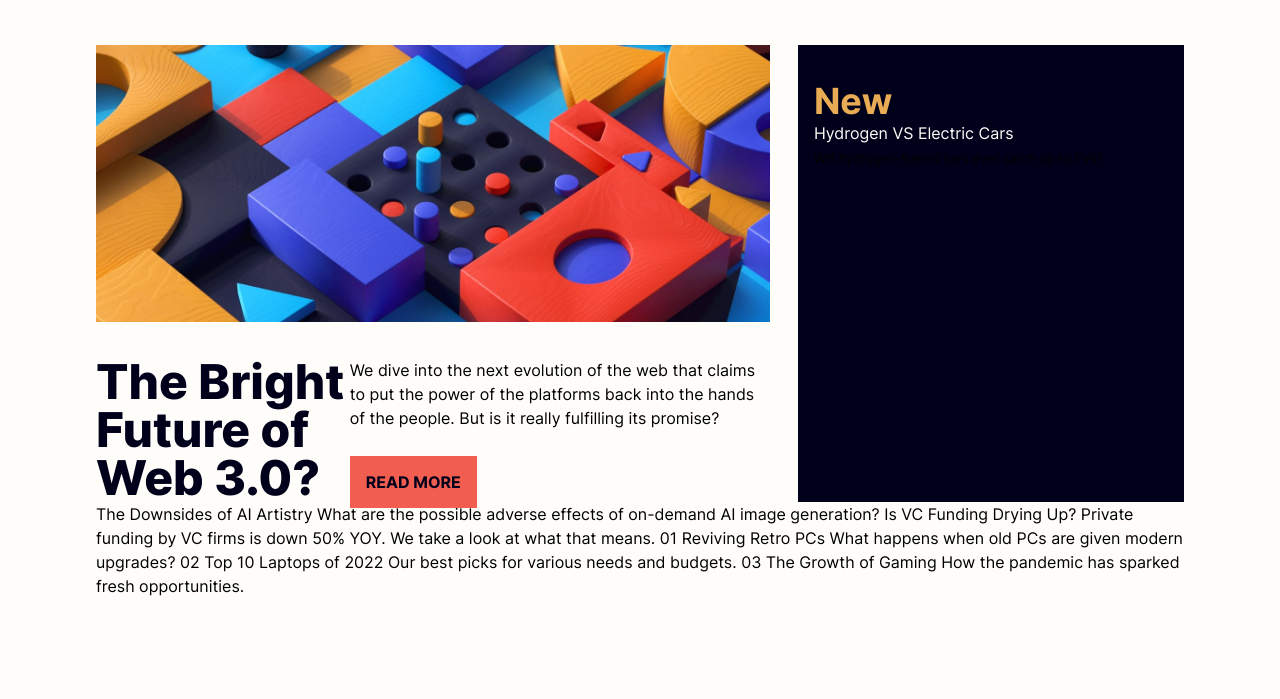
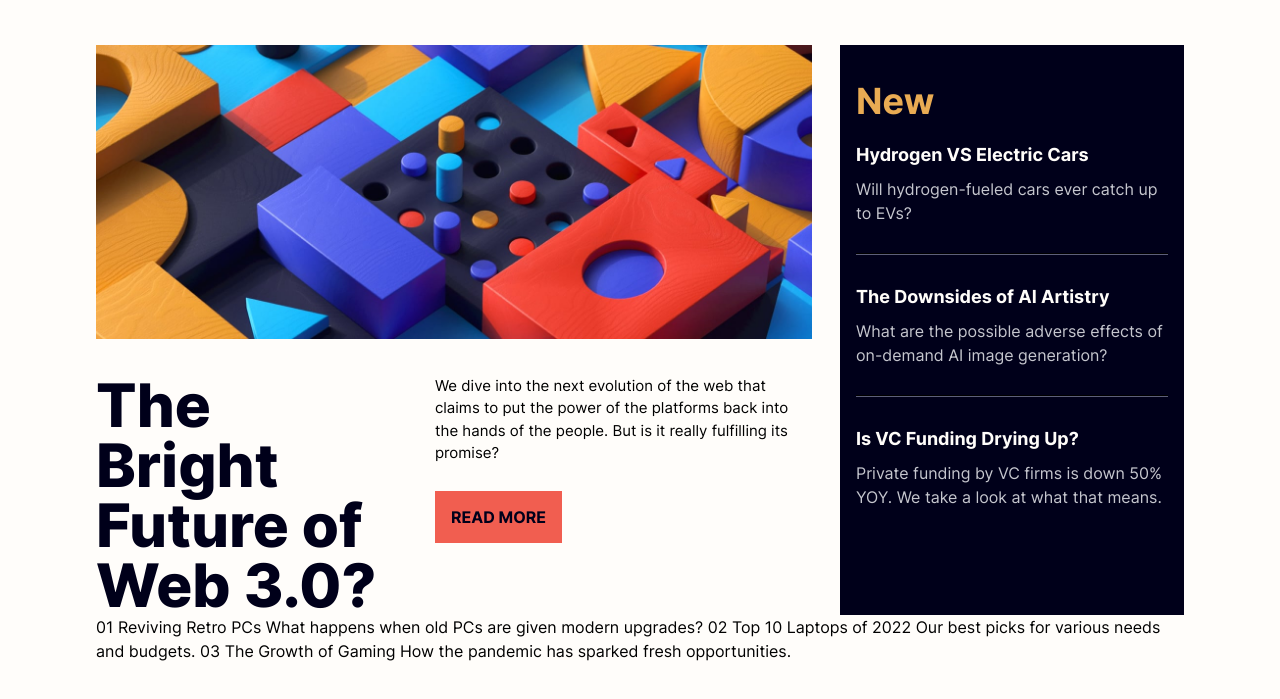
Before and after one commit to peppe2412/News-homepage, a website: page src/index.html in a window 1280 px wide. Shown: the part 137-836 px from the top of the page. Drawn offline with Linux system fonts and the light colour scheme.

Commit message:
Finished content article and new section

```diff
--- a/src/index.html
+++ b/src/index.html
@@ -32,8 +32,8 @@
       </nav>
     </header>
 
-    <main class="flex gap-7">
-      <article>
+    <main class="container grid grid-cols-12 gap-7">
+      <article class="col-span-8">
         <div class="mb-9">
           <div>
             <img
@@ -42,38 +42,64 @@
             />
           </div>
         </div>
-        <div class="flex gap-1">
-          <h1 class="text-5xl">The Bright Future of Web 3.0?</h1>
+        <div class="flex gap-10">
           <div>
-            <p class="mb-10">
+            <h1 class="text-6xl">The Bright Future of Web 3.0?</h1>
+          </div>
+          <div class="flex flex-col">
+            <p class="mb-10 text-[15px]">
               We dive into the next evolution of the web that claims to put the
               power of the platforms back into the hands of the people. But is
               it really fulfilling its promise?
             </p>
-            <a
-              class="bg-(--soft-red) text-(--very-dark-blue) p-4 uppercase font-bold active:bg-(--very-dark-blue) active:text-(--off-white)"
-              href="/src/index.html"
-              >Read More</a
-            >
+            <div class="container">
+              <a
+                class="bg-(--soft-red) text-(--very-dark-blue) p-4 uppercase font-bold active:bg-(--very-dark-blue) active:text-(--off-white)"
+                href="/src/index.html"
+              >
+                Read More
+              </a>
+            </div>
           </div>
         </div>
       </article>
-      <section class="bg-(--very-dark-blue) container">
+      <section class="bg-(--very-dark-blue) col-span-4">
         <div class="mt-5 p-4 mb-5">
-          <h2 class="text-(--soft-orange) font-bold text-4xl">New</h2>
+          <h2 class="text-(--soft-orange) font-bold text-4xl mb-5">New</h2>
           <div>
-            <h3 class="text-(--off-white)">Hydrogen VS Electric Cars</h3>
-            <small>Will hydrogen-fueled cars ever catch up to EVs?</small>
+            <h3 class="text-(--off-white) text-lg font-bold mb-2">
+              Hydrogen VS Electric Cars
+            </h3>
+            <p class="text-(--grayish-blue)">
+              Will hydrogen-fueled cars ever catch up to EVs?
+            </p>
+          </div>
+          <hr />
+          <div>
+            <h3 class="text-(--off-white) text-lg font-bold mb-2">
+              The Downsides of AI Artistry
+            </h3>
+            <p class="text-(--grayish-blue)">
+              What are the possible adverse effects of on-demand AI image
+              generation?
+            </p>
+          </div>
+          <hr />
+          <div>
+            <h3 class="text-(--off-white) text-lg font-bold mb-2">
+              Is VC Funding Drying Up?
+            </h3>
+            <p class="text-(--grayish-blue)">
+              Private funding by VC firms is down 50% YOY. We take a look at
+              what that means.
+            </p>
           </div>
         </div>
       </section>
     </main>
-    The Downsides of AI Artistry What are the possible adverse effects of
-    on-demand AI image generation? Is VC Funding Drying Up? Private funding by
-    VC firms is down 50% YOY. We take a look at what that means. 01 Reviving
-    Retro PCs What happens when old PCs are given modern upgrades? 02 Top 10
-    Laptops of 2022 Our best picks for various needs and budgets. 03 The Growth
-    of Gaming How the pandemic has sparked fresh opportunities.
+    01 Reviving Retro PCs What happens when old PCs are given modern upgrades?
+    02 Top 10 Laptops of 2022 Our best picks for various needs and budgets. 03
+    The Growth of Gaming How the pandemic has sparked fresh opportunities.
 
     <script src="main.js"></script>
   </body>
--- a/src/input.css
+++ b/src/input.css
@@ -19,7 +19,11 @@ body {
   @apply font-inter p-24 bg-(--off-white);
 }
 
-h1{
+hr {
+  @apply bg-(--dark-grayish-blue) h-0.5 mt-7 mb-7;
+}
+
+h1 {
   @apply text-(--very-dark-blue) font-extrabold;
 }
 
```
Also changed, not shown: src/output.css.
